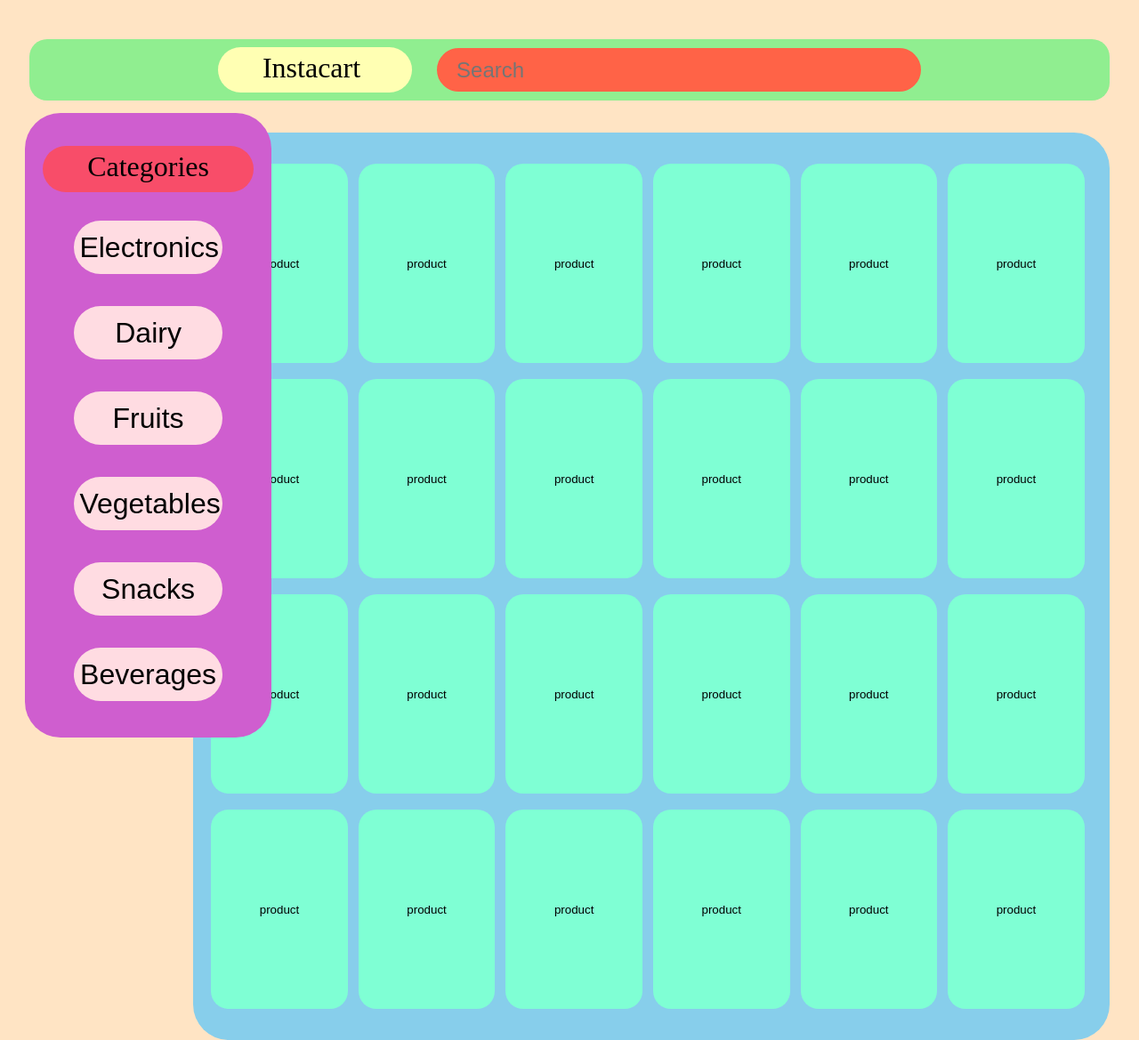
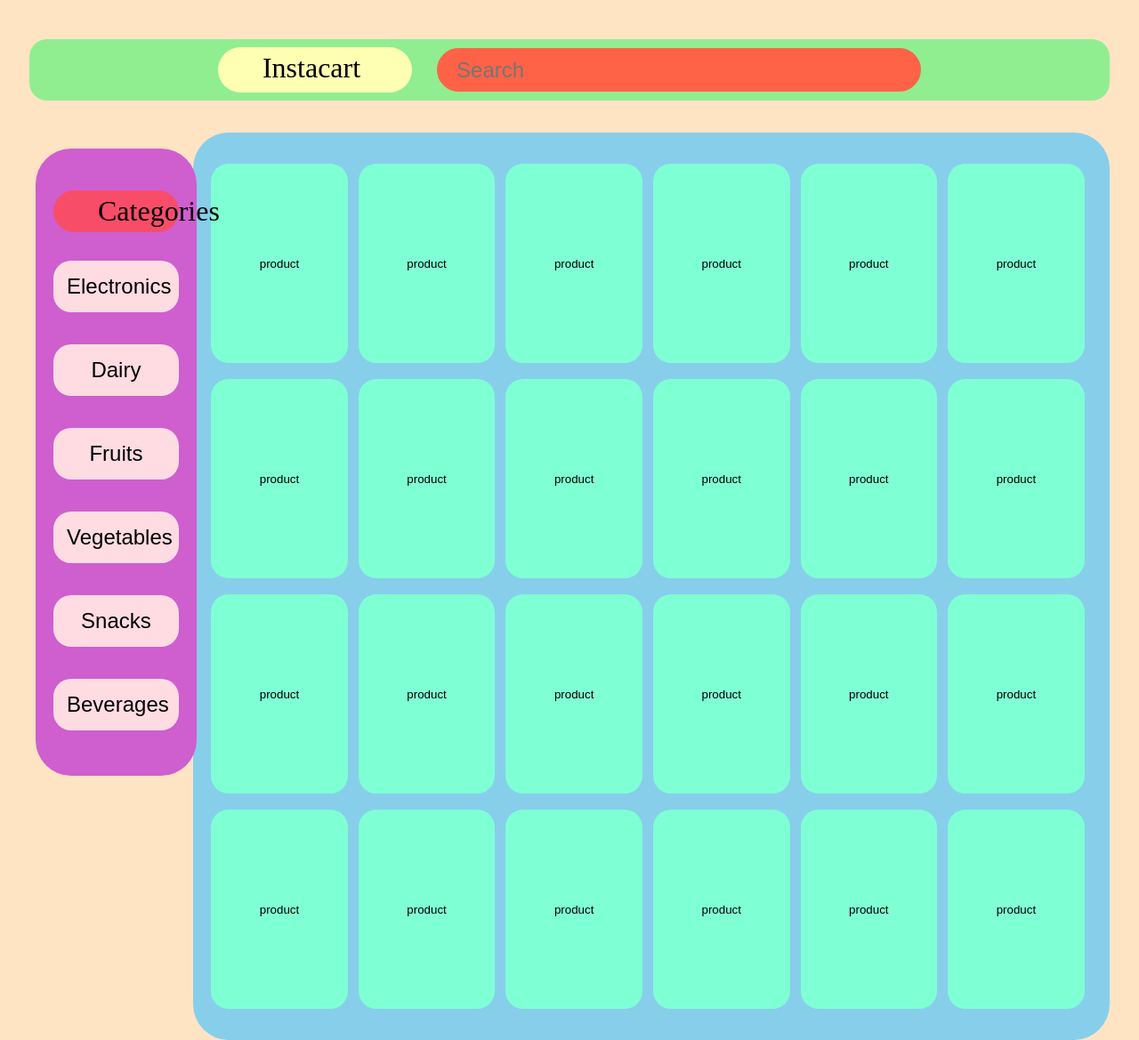
Before and after one commit to kmrug/Rapid-Grocers-Shopping-Website, a PHP site: page /homepage.html in a window 1280 px wide. Shown: the whole page at 89% size. Run offline with PHP 8.4, Linux system fonts and the light colour scheme.

Commit message:
update category box

```diff
--- a/Deliverable 2/homepage/styles.css
+++ b/Deliverable 2/homepage/styles.css
@@ -3,8 +3,7 @@ body{
 }
 
 #wrapper {
-    margin-left:auto;
-    margin-right:auto;
+    margin:auto;
     width:96%;
 }
 
@@ -31,7 +30,7 @@ body{
     text-align: center;
     border: 0px solid rgb(248, 77, 105);
     background-color: rgb(248, 77, 105);
-    padding: 5px 50px 10px;
+    padding: 5px 50px 5px;
     border-radius: 30px ;
 }
 
@@ -43,38 +42,35 @@ body{
     border-radius: 30px ;
     width: 500px;
     height: 25px;
-    overflow: hidden;
+    /* overflow: hidden; */
 }
 
 .categoryWrapper{
+    float: left;
+    left: 40px;
     position: absolute;
-    top: 15.9vh;
-    left: 2.2vw;
-    /* top: 15.9%;
-    left: 2.2%; */
     text-align: center;
     /* margin: 40px 50px; */
     background-color: rgb(207, 94, 207);
     border: 0px solid rgb(207, 94, 207);
     border-radius: 40px;
-    padding: 5px 20px;
-    width: auto;
+    padding: 15px 20px;
+    width: 11vw;
     height: auto;
 }
 
+
 .categoryButton{
-    /* margin: 0px 20px; */
-    font-size: xx-large;
-    text-align: center;
-    width: 13vw;
-    height: 7.5vh;
+
+    display: inline-block;
+    font-size: x-large;
+    padding: 15px;
+    width: inherit;
+    height: inherit;
     background-color: rgb(255, 220, 226);
     border: 0px solid rgb(255, 220, 226);
-    border-radius: 30px;
+    border-radius: 20px;
     cursor: pointer;
-}
-
-.categoryButton{
     transition-duration: .5s;
 }
 
@@ -87,7 +83,7 @@ body{
     bottom: 10px;
     border-radius: 20px;
     padding: 15px;
-    left: 5.5vw;
+    left: 4vw;
     font-size: x-large;
     text-align: center;
     border: 1px solid rgb(255, 106, 106);
@@ -120,11 +116,3 @@ body{
 .productBox:hover{
     background-color: rgb(0, 255, 170);
 }
-
-div.fixed {
-    position: fixed;
-    bottom: 0;
-    right: 0;
-    width: 300px;
-    border: 3px solid #73AD21;
-}
```
